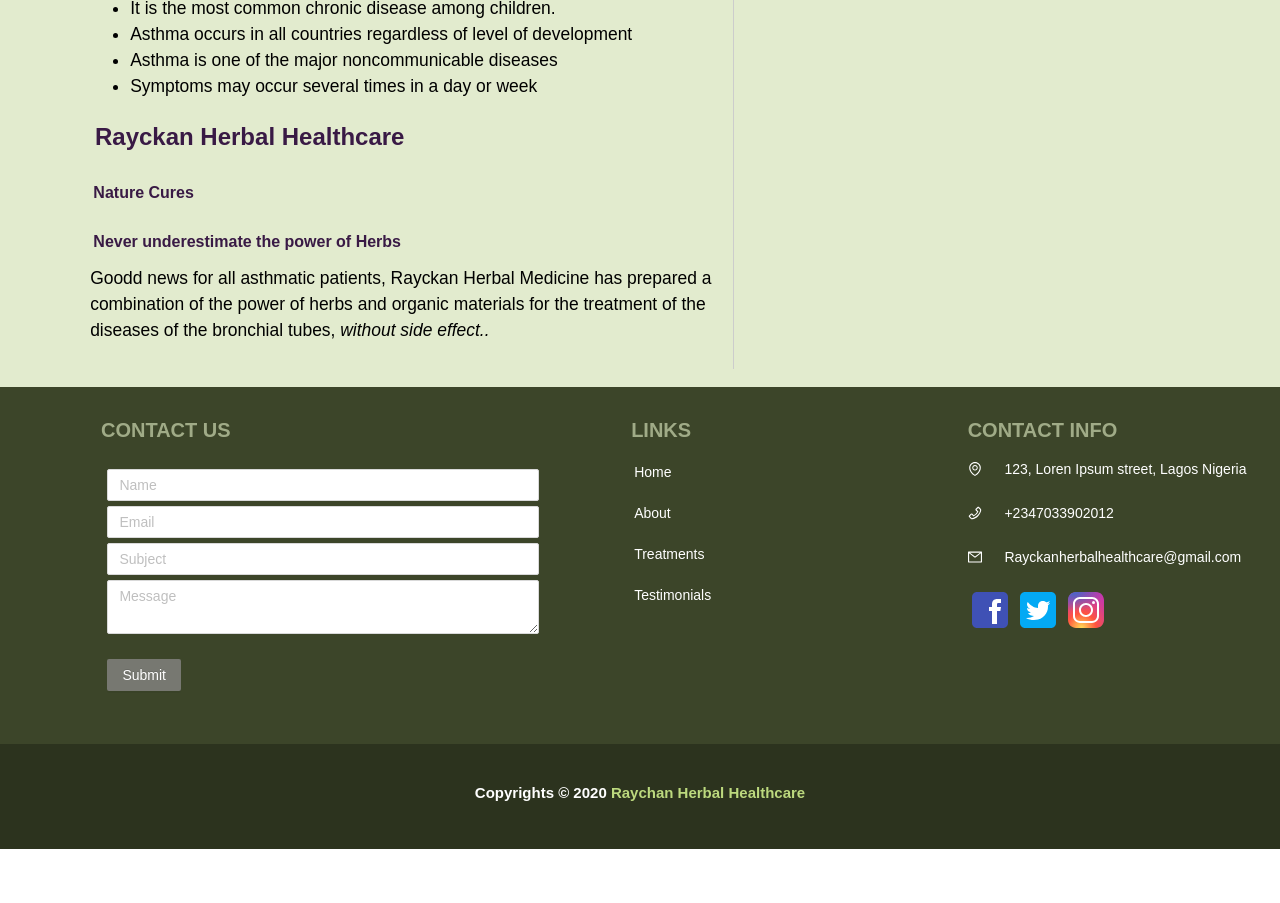
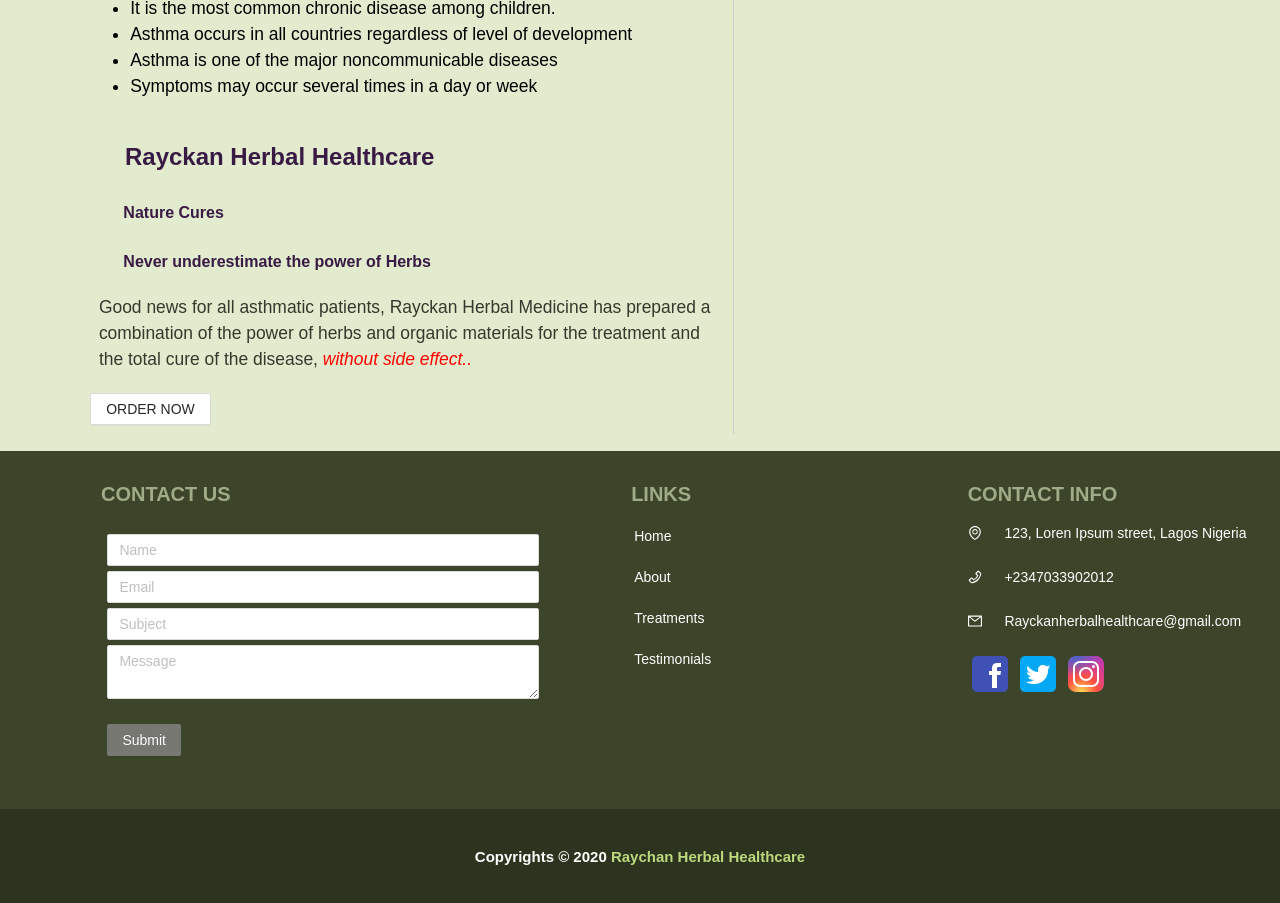
Before and after one commit to damigreen/raychan-frontend, a React (Create React App) app: page /asthma in a window 1280 px wide. Shown: the part 1160-2063 px from the top of the page. Before the commit the page ends 2009 px from the top, so only its background shows below. Built offline with nearby package versions, Linux system fonts and the light colour scheme.

Commit message:
Added cure section to asthma

```diff
--- a/src/components/diseases and conditions/asthma/Asthma.js
+++ b/src/components/diseases and conditions/asthma/Asthma.js
@@ -1,6 +1,7 @@
 import React, { Component } from 'react';
 import Contact from '../../footer/contact'
 import {
+  Button,
   Row,
   Col,
   Typography
@@ -66,14 +67,24 @@ class Asthma extends Component {
                   </Col>
 
                   <Col>
-                    <Title level={3} className="disease-title">Rayckan Herbal Healthcare</Title>
-                      <Title className="disease-title bottom" level={5}>Nature Cures</Title>
-                      <Title className="disease-title bottom" level={5}>Never underestimate the power of Herbs</Title>
-                      <p>
-                        Goodd news for all asthmatic patients, Rayckan Herbal Medicine has
-                        prepared a combination of the power of herbs and organic materials for  the treatment of the  diseases of the
-                          bronchial tubes, <em>without side effect..</em>
-                      </p>
+                      <div className="cure-wrap">
+                        <div className="cure-image">
+
+                        </div>
+                        <div className="cure-slogans">
+                          <Title level={3} className="disease-title">Rayckan Herbal Healthcare</Title>
+                          <Title className="disease-title bottom" level={5}>Nature Cures</Title>
+                          <Title className="disease-title bottom" level={5}>Never underestimate the power of Herbs</Title>
+                        </div>
+                        <div className="cure-text">
+                          <p>
+                            Good news for all asthmatic patients, Rayckan Herbal Medicine has
+                            prepared a combination of the power of herbs and organic materials for  the treatment and the total cure of the disease, <em style={{color: "red"}}>without side effect..</em>
+                          </p>
+
+                        </div>
+                      </div>
+                      <Button href="#contact-form">ORDER NOW</Button>
                   </Col>
                 </Row>
             </Col>
```
